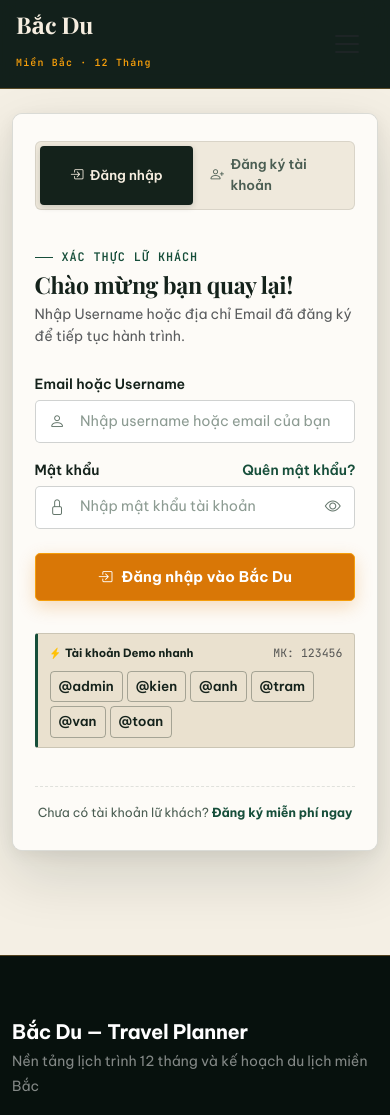
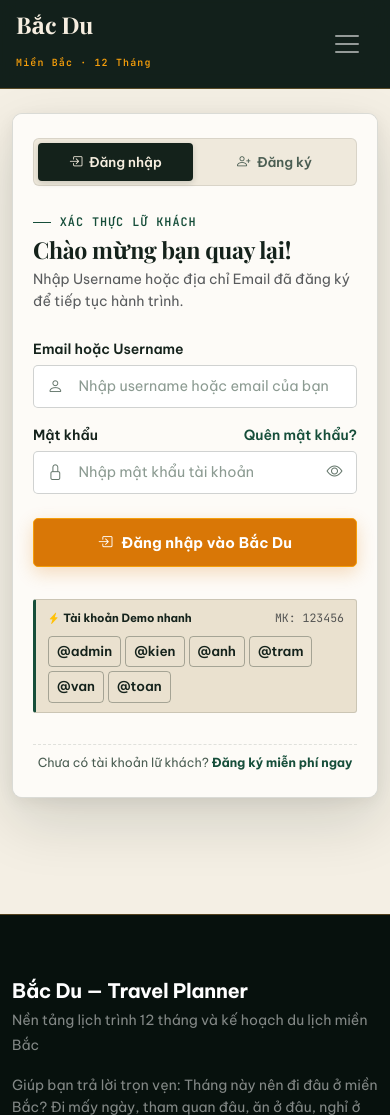
Before and after one commit to trankhanhtoan286/Bac_Du_Travel_Planner, a PHP site: page /auth.php in a window 390 px wide. Shown: the top 1115 px of the page. Run offline with PHP 8.4, Linux system fonts and the light colour scheme; some web fonts are replaced.

Commit message:
fix(layout): can bang thanh navbar 3 vung va toi uu chieu cao khung dang nhap da thiet bi

```diff
--- a/assets/css/cinematic-subpages.css
+++ b/assets/css/cinematic-subpages.css
@@ -1431,10 +1431,26 @@ body.cinematic-app {
 }
 
 /* ==========================================================================
-   AUTH EDITORIAL SPLIT-CARD DESIGN SYSTEM (auth.php)
+   AUTH EDITORIAL SPLIT-CARD DESIGN SYSTEM (auth.php — Multi-Device Tuned)
    ========================================================================== */
+.navbar-bacdu .nav-auth-active {
+  background: rgba(245, 158, 11, 0.16) !important;
+  border-color: rgba(245, 158, 11, 0.6) !important;
+  color: #fde68a !important;
+}
+
+.auth-stage-main {
+  min-height: calc(100vh - 64px);
+  display: flex;
+  align-items: center;
+  justify-content: center;
+  padding-top: clamp(1.1rem, 3vh, 2.75rem);
+  padding-bottom: clamp(1.35rem, 3.5vh, 3rem);
+}
+
 .auth-editorial-shell {
-  max-width: 1020px;
+  width: 100%;
+  max-width: 1000px;
   margin: 0 auto;
   border-radius: 10px;
   overflow: hidden;
@@ -1443,9 +1459,20 @@ body.cinematic-app {
   box-shadow: 0 24px 60px rgba(11, 25, 20, 0.14), 0 4px 16px rgba(11, 25, 20, 0.06);
 }
 
+@media (max-width: 991.98px) {
+  .auth-stage-main {
+    min-height: auto;
+    padding-top: 1.5rem;
+    padding-bottom: 2.25rem;
+  }
+  .auth-editorial-shell {
+    max-width: 490px;
+  }
+}
+
 .auth-poster-pane {
   position: relative;
-  padding: 2.6rem 2.75rem;
+  padding: clamp(1.65rem, 3vh, 2.45rem) clamp(1.75rem, 2.6vw, 2.6rem);
   color: var(--cin-cream);
   background-color: #0b1914;
   background-image:
@@ -1578,7 +1605,7 @@ body.cinematic-app {
 }
 
 .auth-form-pane {
-  padding: 2.4rem 2.75rem;
+  padding: clamp(1.65rem, 3vh, 2.3rem) clamp(1.75rem, 2.6vw, 2.6rem);
   background: #fdfbf7;
   display: flex;
   flex-direction: column;
@@ -1587,7 +1614,7 @@ body.cinematic-app {
 
 @media (max-width: 575.98px) {
   .auth-form-pane {
-    padding: 1.65rem 1.35rem;
+    padding: 1.5rem 1.25rem;
   }
   .auth-demo-grid {
     grid-template-columns: 1fr;
@@ -1602,7 +1629,7 @@ body.cinematic-app {
   background: #efe9dc;
   border: 1px solid rgba(20, 34, 27, 0.1);
   border-radius: 6px;
-  margin-bottom: 1.85rem;
+  margin-bottom: clamp(1.1rem, 2.2vh, 1.65rem);
 }
 
 .auth-segmented-tab {
--- a/auth.php
+++ b/auth.php
@@ -172,7 +172,7 @@ $pageTitle = $tab === 'register' ? 'Đăng ký tài khoản' : ($tab === 'forgot
 require_once __DIR__ . '/includes/header.php';
 ?>
 
-<main id="mainContent" class="container py-4 py-lg-5">
+<main id="mainContent" class="container auth-stage-main">
   <div class="auth-editorial-shell">
     <div class="row g-0 align-items-stretch">
       <!-- CỘT TRÁI: TRẠM GÁC NIÊN LỊCH ĐIỆN ẢNH -->
@@ -243,7 +243,7 @@ require_once __DIR__ . '/includes/header.php';
                 </a>
                 <a class="auth-segmented-tab <?= $tab === 'register' ? 'active' : '' ?>"
                    href="auth.php?tab=register&redirect=<?= urlencode($redirect) ?>" data-key="2">
-                  <i class="bi bi-person-plus"></i>Đăng ký tài khoản
+                  <i class="bi bi-person-plus"></i>Đăng ký
                 </a>
               </div>
             <?php else: ?>
@@ -434,7 +434,7 @@ require_once __DIR__ . '/includes/header.php';
             <?php endif; ?>
           </div>
 
-          <div class="pt-3 mt-4 text-center small" style="border-top: 1px dashed rgba(20,34,27,0.12); color: var(--cin-ink-muted); font-size: 0.78rem;">
+          <div class="pt-2 mt-3 text-center small" style="border-top: 1px dashed rgba(20,34,27,0.12); color: var(--cin-ink-muted); font-size: 0.78rem;">
             <?php if ($tab === 'login'): ?>
               Chưa có tài khoản lữ khách?
               <a href="auth.php?tab=register&redirect=<?= urlencode($redirect) ?>" class="fw-bold text-decoration-none" style="color: var(--cin-jade);">Đăng ký miễn phí ngay</a>
--- a/includes/header.php
+++ b/includes/header.php
@@ -33,12 +33,12 @@ if ($currentUser) {
   <link href="https://cdn.jsdelivr.net/npm/bootstrap@5.3.3/dist/css/bootstrap.min.css" rel="stylesheet">
   <link href="https://cdn.jsdelivr.net/npm/bootstrap-icons@1.11.3/font/bootstrap-icons.min.css" rel="stylesheet">
   <link rel="stylesheet" href="https://unpkg.com/leaflet@1.9.4/dist/leaflet.css" />
-  <link rel="stylesheet" href="assets/css/style.css?v=13">
+  <link rel="stylesheet" href="assets/css/style.css?v=14">
   <?php if ($currentPage === 'index.php'): ?>
-  <link rel="stylesheet" href="assets/kit/reel.css?v=13">
+  <link rel="stylesheet" href="assets/kit/reel.css?v=14">
   <?php endif; ?>
-  <link rel="stylesheet" href="assets/css/cinematic-landing.css?v=13">
-  <link rel="stylesheet" href="assets/css/cinematic-subpages.css?v=13">
+  <link rel="stylesheet" href="assets/css/cinematic-landing.css?v=14">
+  <link rel="stylesheet" href="assets/css/cinematic-subpages.css?v=14">
 </head>
 <?php
   $appModePages = ['trips.php', 'trip_detail.php', 'admin.php', 'dashboard.php', 'profile.php', 'experience_form.php'];
@@ -53,22 +53,22 @@ if ($currentUser) {
 <a href="#mainContent" class="skip-film-link">Chuyển tới Nội dung chính</a>
 <?php endif; ?>
 
-<!-- Thanh điều hướng ngang Cinematic Lacquer -->
-<nav class="navbar navbar-expand-lg navbar-bacdu sticky-top">
-  <div class="container-fluid px-3 px-xl-4">
-    <a class="navbar-brand brand-logo text-nowrap" href="index.php">
+<!-- Thanh điều hướng ngang Cinematic Lacquer (3-Zone Balanced Layout) -->
+<nav class="navbar navbar-expand-lg navbar-dark navbar-bacdu sticky-top" data-bs-theme="dark">
+  <div class="container-xxl px-3 px-xl-4">
+    <a class="navbar-brand brand-logo text-nowrap me-lg-3" href="index.php">
       <div>
         <span class="d-block lh-1" style="font-family: var(--font-display, 'Playfair Display', serif); font-size: 1.45rem; font-weight: 700; letter-spacing: -0.01em;"><?= e(APP_NAME) ?></span>
         <small class="fw-semibold" style="font-family: var(--font-mono, monospace); font-size: 0.65rem; letter-spacing: 0.08em; color: #f59e0b;">Miền Bắc · 12 Tháng</small>
       </div>
     </a>
 
-    <button class="navbar-toggler border-0 shadow-none" type="button" data-bs-toggle="collapse" data-bs-target="#mainNavbar" aria-controls="mainNavbar" aria-expanded="false" aria-label="Menu">
+    <button class="navbar-toggler border-0 shadow-none" type="button" data-bs-toggle="collapse" data-bs-target="#mainNavbar" aria-controls="mainNavbar" aria-expanded="false" aria-label="Mở menu điều hướng">
       <span class="navbar-toggler-icon"></span>
     </button>
 
     <div class="collapse navbar-collapse" id="mainNavbar">
-      <ul class="navbar-nav ms-auto mb-2 mb-lg-0 gap-1 flex-nowrap align-items-center me-lg-2 me-xl-3">
+      <ul class="navbar-nav mx-lg-auto my-2 my-lg-0 gap-1 flex-lg-nowrap align-items-lg-center">
         <li class="nav-item">
           <a class="nav-link text-nowrap <?= $currentPage === 'index.php' ? 'active' : '' ?>" href="index.php">
             <i class="bi bi-house-door me-1"></i>Trang chủ
@@ -113,8 +113,7 @@ if ($currentUser) {
         <?php endif; ?>
       </ul>
 
-      <?php if ($currentUser || $currentPage !== 'auth.php'): ?>
-      <div class="d-flex align-items-center gap-2 flex-nowrap">
+      <div class="d-flex align-items-center gap-2 flex-nowrap ms-lg-2">
         <?php if ($currentUser): ?>
           <a href="favorites.php" class="btn-cin-ghost py-1 px-2 position-relative text-nowrap d-inline-flex align-items-center gap-1" title="Sổ tay tọa độ yêu thích">
             <i class="bi bi-heart-fill text-danger"></i>
@@ -161,12 +160,15 @@ if ($currentUser) {
               </li>
             </ul>
           </div>
+        <?php elseif ($currentPage === 'auth.php'): ?>
+          <?php $activeAuthTab = $_GET['tab'] ?? 'login'; ?>
+          <a href="auth.php?tab=login" class="btn-cin-ghost py-1 px-3 text-nowrap <?= $activeAuthTab === 'login' ? 'nav-auth-active' : '' ?>">Đăng nhập</a>
+          <a href="auth.php?tab=register" class="btn-cin-ghost py-1 px-3 text-nowrap <?= $activeAuthTab === 'register' ? 'nav-auth-active' : '' ?>">Đăng ký</a>
         <?php else: ?>
-          <a href="auth.php?tab=login" class="btn-cin-ghost py-1 px-3">Đăng nhập</a>
-          <a href="auth.php?tab=register" class="btn-cin-amber py-1 px-3">Đăng ký</a>
+          <a href="auth.php?tab=login" class="btn-cin-ghost py-1 px-3 text-nowrap">Đăng nhập</a>
+          <a href="auth.php?tab=register" class="btn-cin-amber py-1 px-3 text-nowrap">Đăng ký</a>
         <?php endif; ?>
       </div>
-      <?php endif; ?>
     </div>
   </div>
 </nav>
```
Also changed, not shown: other parts of assets/css/cinematic-subpages.css (+17 -17 lines).
